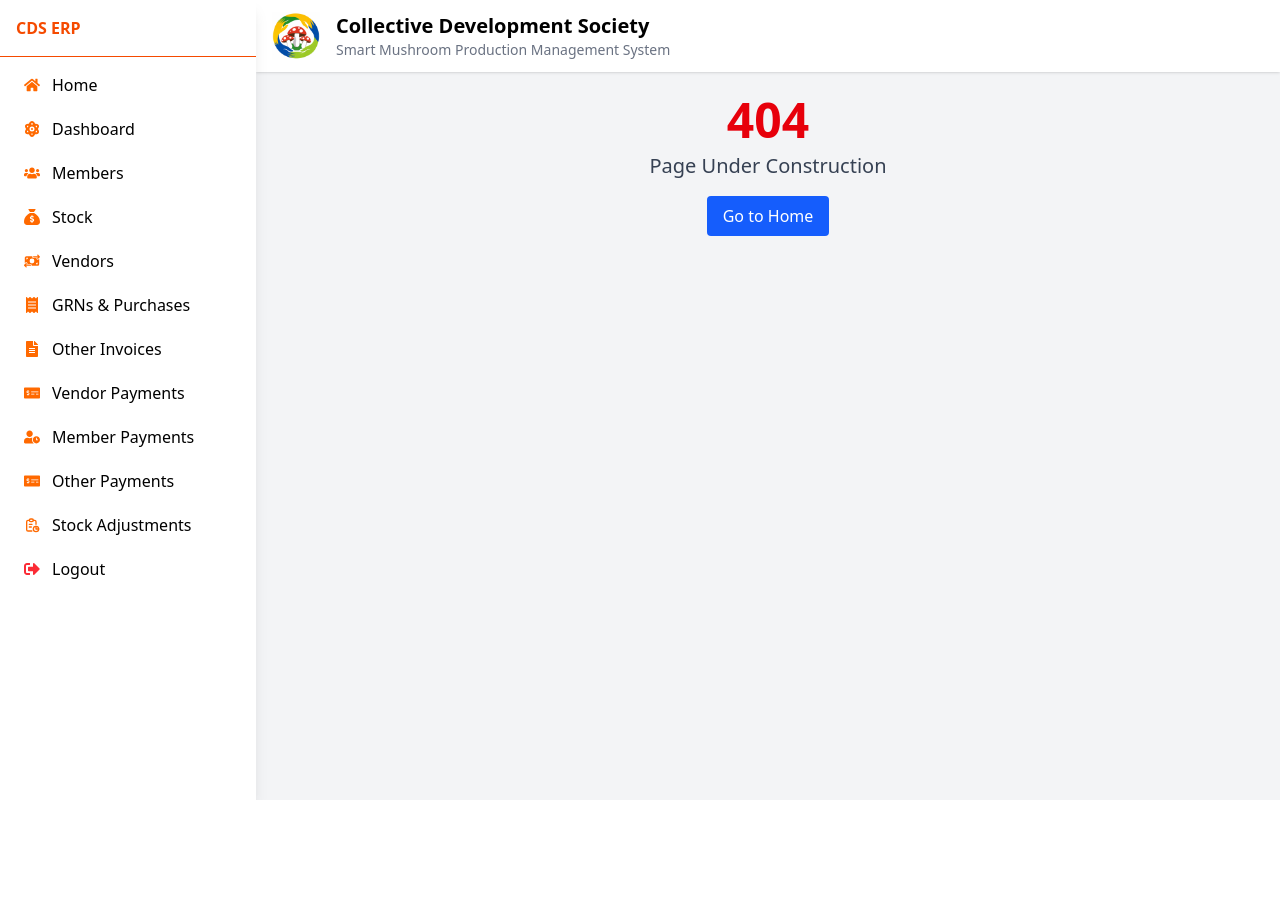
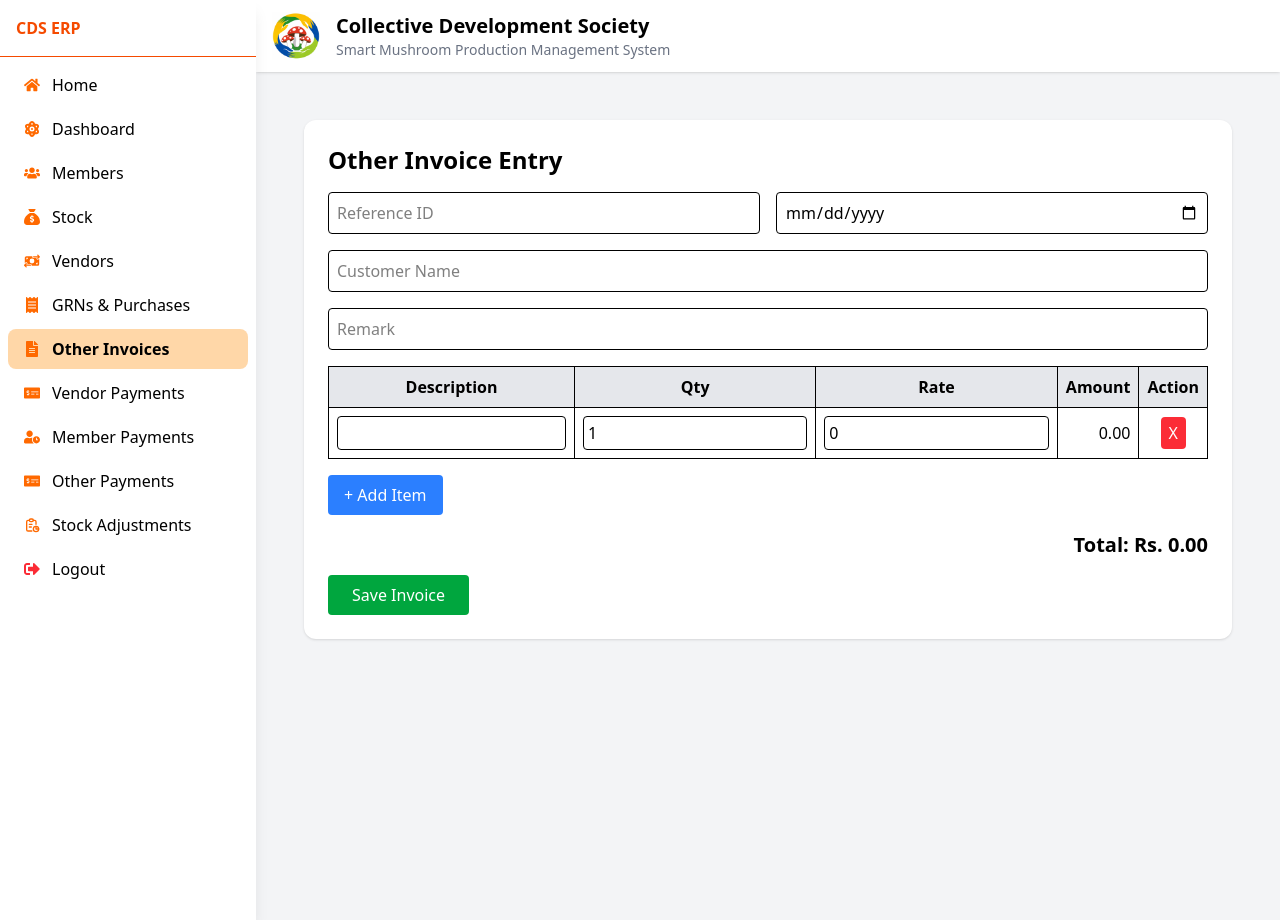
Before and after one commit to nSofot/CDS-FrontEnd, a React (Vite) app: page /other-invoice in a window 1280 px wide. Before the commit the page ends 800 px from the top, so only its background shows below. Built offline with nearby package versions, Linux system fonts and the light colour scheme; no server answers; sample sign-in values are in the browser's storage.

Commit message:
2026-04-12 ✏️

```diff
--- a/src/pages/control/controlHomePage.jsx
+++ b/src/pages/control/controlHomePage.jsx
@@ -105,7 +105,7 @@ export default function ControlHomePage() {
 
     {
       label: "Other Invoices",
-      to: "/other-invoices",
+      to: "/other-invoice",
       icon: <FaFileAlt />,
       roles: [
         "admin",
--- a/src/pages/control/membersPage.jsx
+++ b/src/pages/control/membersPage.jsx
@@ -153,7 +153,6 @@ export default function MembersPage() {
                           {item.memberId}
                         </td>
                         <td className="px-3 py-2">
-                          {item.title}{" "}
                           {item.nameInSinhala
                             ? item.nameInSinhala
                             : `${item.firstName} ${item.lastName}`}
@@ -218,7 +217,6 @@ export default function MembersPage() {
 
                     <div className="flex-1">
                       <p className="font-semibold">
-                        {item.title}{" "}
                         {item.nameInSinhala
                           ? item.nameInSinhala
                           : `${item.firstName} ${item.lastName}`}
--- /dev/null
+++ b/src/pages/control/otherInvoicePage.jsx
@@ -0,0 +1,250 @@
+import { useState } from "react";
+import axios from "axios";
+import toast from "react-hot-toast";
+
+export default function OtherInvoicePage() {
+  const [form, setForm] = useState({
+    referenceId: "",
+    trxType: "OtherInvoice",
+    trxDate: "",
+    customerName: "",
+    remark: "",
+  });
+
+  const [items, setItems] = useState([
+    { description: "", qty: 1, rate: 0, amount: 0 },
+  ]);
+
+  const [loading, setLoading] = useState(false);
+
+  // Handle form change
+  const handleChange = (e) => {
+    setForm({ ...form, [e.target.name]: e.target.value });
+  };
+
+  // Handle item change
+  const handleItemChange = (index, field, value) => {
+    const updatedItems = [...items];
+    updatedItems[index][field] = value;
+
+    // Auto calculate amount
+    const qty = parseFloat(updatedItems[index].qty) || 0;
+    const rate = parseFloat(updatedItems[index].rate) || 0;
+    updatedItems[index].amount = qty * rate;
+
+    setItems(updatedItems);
+  };
+
+  // Add item
+  const addItem = () => {
+    setItems([
+      ...items,
+      { description: "", qty: 1, rate: 0, amount: 0 },
+    ]);
+  };
+
+  // Remove item
+  const removeItem = (index) => {
+    const updatedItems = items.filter((_, i) => i !== index);
+    setItems(updatedItems);
+  };
+
+  // Calculate total
+  const totalAmount = items.reduce(
+    (sum, item) => sum + (parseFloat(item.amount) || 0),
+    0
+  );
+
+  // Submit
+  const handleSubmit = async (e) => {
+    e.preventDefault();
+
+    if (!form.referenceId || !form.trxDate) {
+      return toast.error("Please fill required fields");
+    }
+
+    if (items.length === 0) {
+      return toast.error("Add at least one item");
+    }
+
+    try {
+      setLoading(true);
+
+      const payload = {
+        ...form,
+        items,
+        totalAmount,
+      };
+
+      await axios.post("http://localhost:3000/api/other-invoice", payload);
+
+      toast.success("Invoice saved successfully");
+
+      // Reset form
+      setForm({
+        referenceId: "",
+        trxType: "OtherInvoice",
+        trxDate: "",
+        customerName: "",
+        remark: "",
+      });
+
+      setItems([{ description: "", qty: 1, rate: 0, amount: 0 }]);
+    } catch (err) {
+      console.error(err);
+      toast.error("Error saving invoice");
+    } finally {
+      setLoading(false);
+    }
+  };
+
+  return (
+    <div className="p-6 bg-gray-100 min-h-screen">
+      <div className="max-w-5xl mx-auto bg-white p-6 rounded-xl shadow">
+
+        <h2 className="text-2xl font-bold mb-4">
+          Other Invoice Entry
+        </h2>
+
+        <form onSubmit={handleSubmit}>
+
+          {/* Header */}
+          <div className="grid grid-cols-2 gap-4 mb-4">
+
+            <input
+              type="text"
+              name="referenceId"
+              placeholder="Reference ID"
+              value={form.referenceId}
+              onChange={handleChange}
+              className="border p-2 rounded"
+              required
+            />
+
+            <input
+              type="date"
+              name="trxDate"
+              value={form.trxDate}
+              onChange={handleChange}
+              className="border p-2 rounded"
+              required
+            />
+
+            <input
+              type="text"
+              name="customerName"
+              placeholder="Customer Name"
+              value={form.customerName}
+              onChange={handleChange}
+              className="border p-2 rounded col-span-2"
+            />
+
+            <input
+              type="text"
+              name="remark"
+              placeholder="Remark"
+              value={form.remark}
+              onChange={handleChange}
+              className="border p-2 rounded col-span-2"
+            />
+          </div>
+
+          {/* Items Table */}
+          <div className="overflow-x-auto mb-4">
+            <table className="w-full border">
+              <thead className="bg-gray-200">
+                <tr>
+                  <th className="p-2 border">Description</th>
+                  <th className="p-2 border">Qty</th>
+                  <th className="p-2 border">Rate</th>
+                  <th className="p-2 border">Amount</th>
+                  <th className="p-2 border">Action</th>
+                </tr>
+              </thead>
+
+              <tbody>
+                {items.map((item, index) => (
+                  <tr key={index}>
+                    <td className="border p-2">
+                      <input
+                        type="text"
+                        value={item.description}
+                        onChange={(e) =>
+                          handleItemChange(
+                            index,
+                            "description",
+                            e.target.value
+                          )
+                        }
+                        className="w-full p-1 border rounded"
+                      />
+                    </td>
+
+                    <td className="border p-2">
+                      <input
+                        type="number"
+                        value={item.qty}
+                        onChange={(e) =>
+                          handleItemChange(index, "qty", e.target.value)
+                        }
+                        className="w-full p-1 border rounded"
+                      />
+                    </td>
+
+                    <td className="border p-2">
+                      <input
+                        type="number"
+                        value={item.rate}
+                        onChange={(e) =>
+                          handleItemChange(index, "rate", e.target.value)
+                        }
+                        className="w-full p-1 border rounded"
+                      />
+                    </td>
+
+                    <td className="border p-2 text-right">
+                      {item.amount.toFixed(2)}
+                    </td>
+
+                    <td className="border p-2 text-center">
+                      <button
+                        type="button"
+                        onClick={() => removeItem(index)}
+                        className="bg-red-500 text-white px-2 py-1 rounded"
+                      >
+                        X
+                      </button>
+                    </td>
+                  </tr>
+                ))}
+              </tbody>
+            </table>
+          </div>
+
+          {/* Add Item */}
+          <button
+            type="button"
+            onClick={addItem}
+            className="bg-blue-500 text-white px-4 py-2 rounded mb-4"
+          >
+            + Add Item
+          </button>
+
+          {/* Total */}
+          <div className="text-right text-xl font-bold mb-4">
+            Total: Rs. {totalAmount.toFixed(2)}
+          </div>
+
+          {/* Submit */}
+          <button
+            type="submit"
+            disabled={loading}
+            className="bg-green-600 text-white px-6 py-2 rounded"
+          >
+            {loading ? "Saving..." : "Save Invoice"}
+          </button>
+        </form>
+      </div>
+    </div>
+  );
+}
--- a/src/pages/controlPage.jsx
+++ b/src/pages/controlPage.jsx
@@ -16,6 +16,7 @@ import VendorListPage from "./control/vendorPage";
 import AddVendorPage from "./control/addVendorPage";
 import EditVendorPage from "./control/editVendorPage";
 import GRNsPage from "./control/grnsPage";
+import OtherInvoicePage from "./control/otherInvoicePage";
 
 import NotFoundPage from "./notFoundPage";
 
@@ -99,6 +100,7 @@ export default function ControlPage() {
         <Route path="edit-vendor" element={<EditVendorPage />} />
 
         <Route path="grns" element={<GRNsPage />} />
+        <Route path="other-invoice" element={<OtherInvoicePage />} />
 
         <Route path="*" element={<NotFoundPage />} />
       </Route>
```
